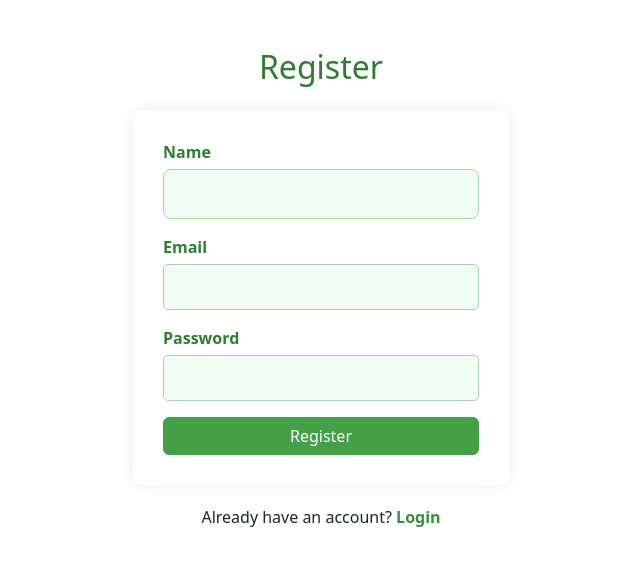
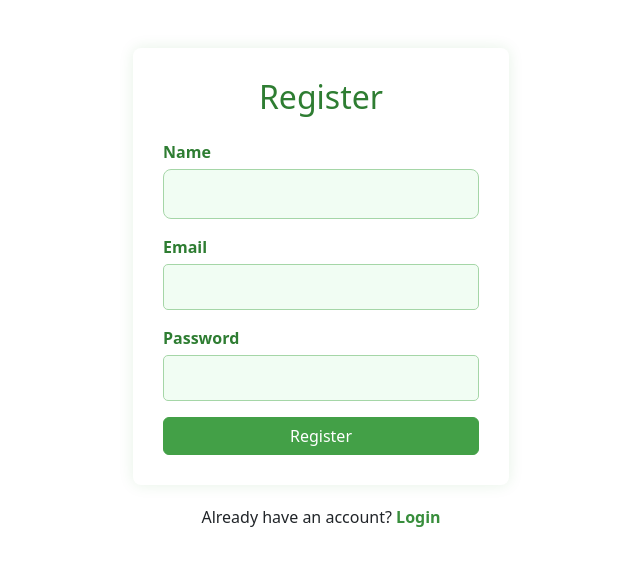
Before and after one commit to edwithanage/GlobetrotterGo_travel, a React (Vite) app in the folder client/: page /register in a window 1280 px wide. Shown: the top 566 px of the page, without its empty margins (319-959 px from the left). Built offline with nearby package versions, Linux system fonts and the light colour scheme.

Commit message:
Updated Signup page

```diff
--- a/client/src/Signup.jsx
+++ b/client/src/Signup.jsx
@@ -1,9 +1,7 @@
-// client/src/components/Signup.jsx
 import React, { useState } from 'react';
 import axios from 'axios';
 import { Link } from 'react-router-dom';
 import './Signup.css';
-
 
 function Signup() {
   const [formData, setFormData] = useState({
@@ -39,8 +37,9 @@ function Signup() {
 
   return (
     <div className="container mt-5" style={{ maxWidth: '400px' }}>
-      <h2 className="mb-4 text-center">Register</h2>
       <form onSubmit={handleSubmit}>
+        <h2 className="mb-4 text-center">Register</h2>
+
         <div className="mb-3">
           <label>Name</label>
           <input
```
